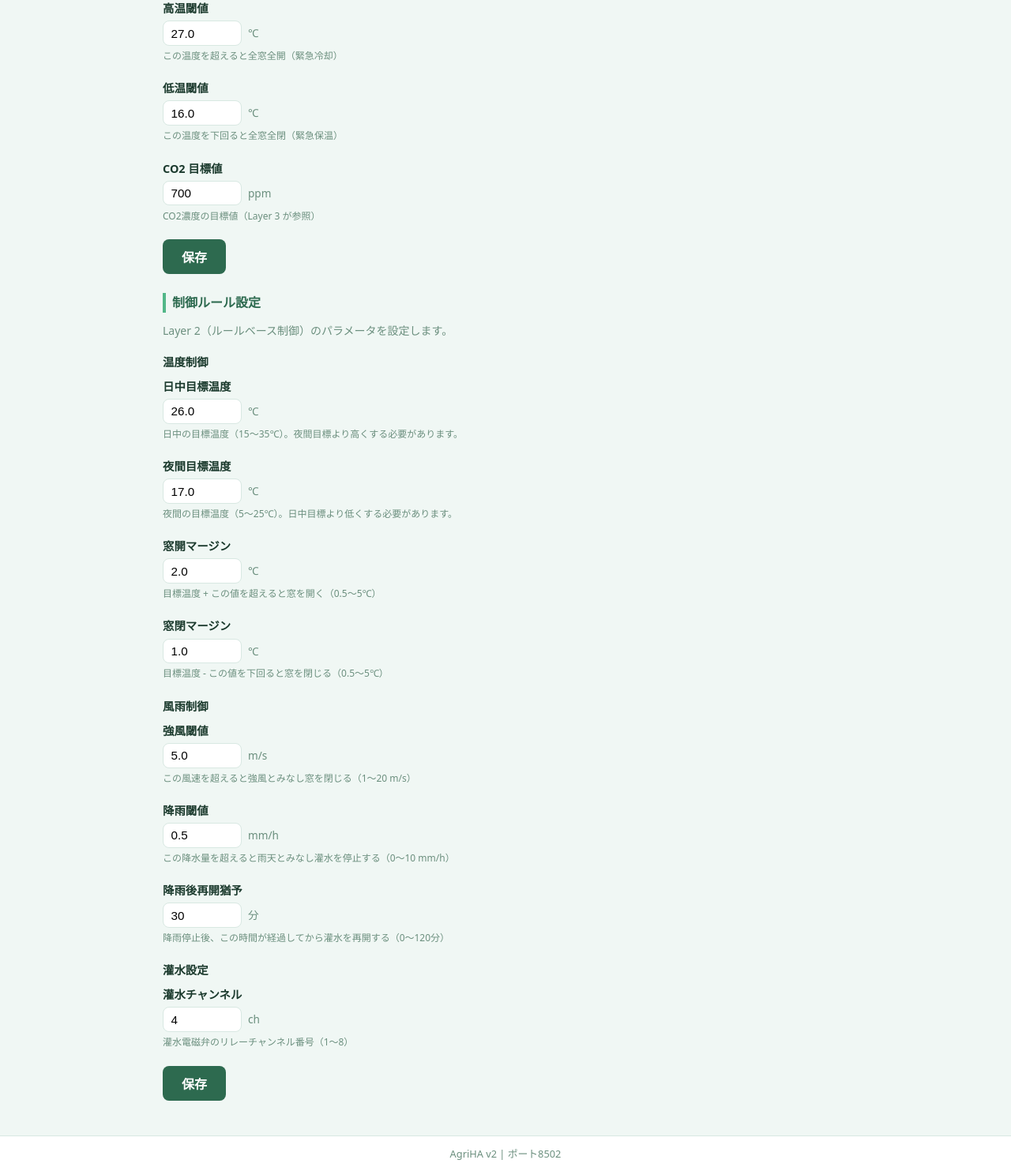
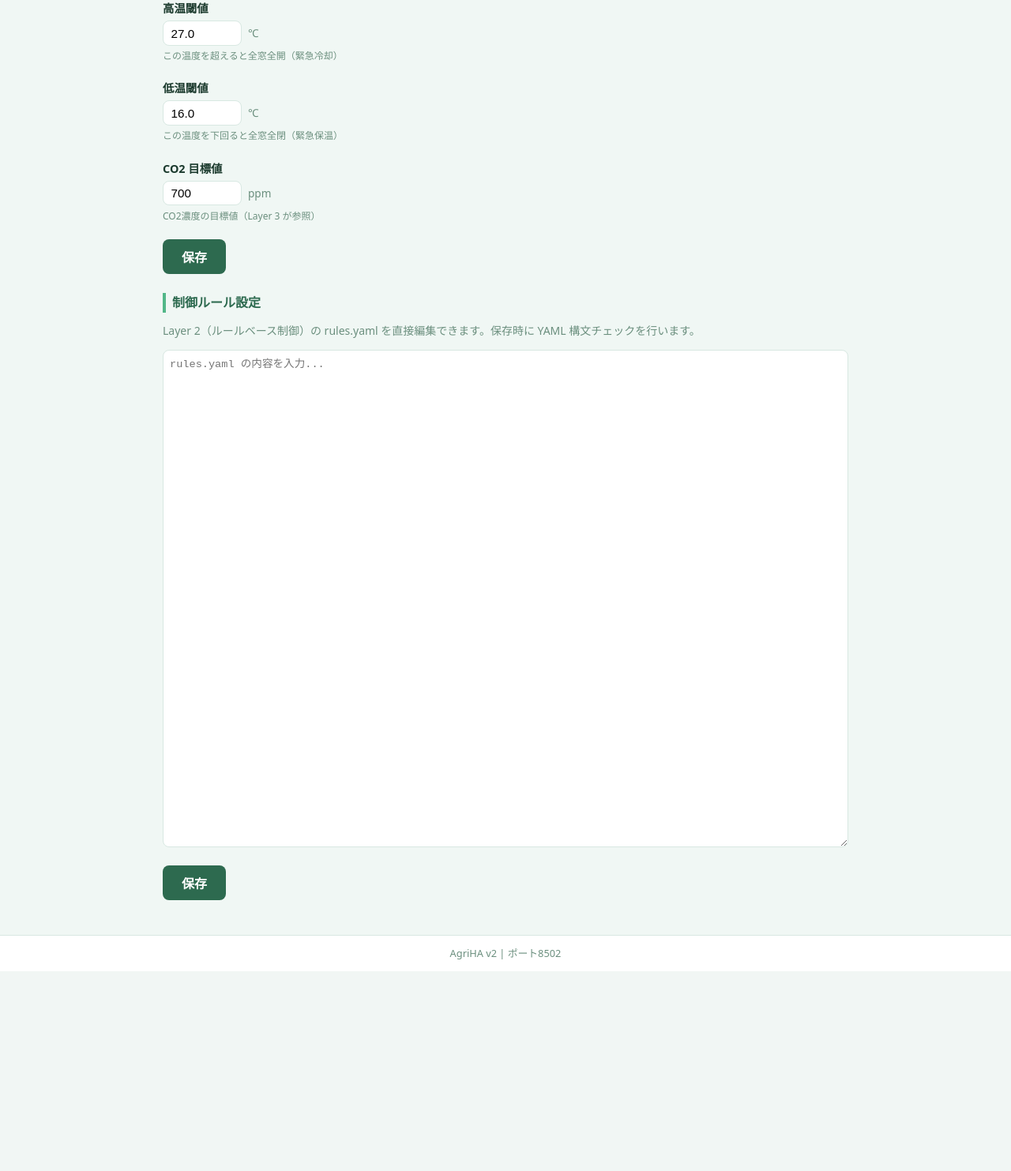
Before and after one commit to yasunorioi/uecs-llm, a FastAPI app: template src/agriha/chat/templates/settings.html in a window 1280 px wide. Shown: the part 790-2273 px from the top of the page at 79% size. After the commit the page ends 2020 px from the top, so only its background shows below. Run offline with FastAPI, Linux system fonts and the light colour scheme; the template is opened without the code that fills it, so the values that code supplies are empty.

Commit message:
refactor: Layer2ルール編集をフォーム→YAML直接編集texareaに差し替え (cmd_323)
- app.py: save_rules() をテキスト直接書き込み+バックアップ方式に変更
- app.py: load_rules() を _load_rules_text() に差し替え（テキストとして返す）
- app.py: POST /settings/rules を yaml.safe_load() 構文チェックのみに簡素化
- settings.html: フォーム9フィールド → textarea 1つに差し替え（system_prompt編集と同じUI）
- test_app.py: フォームテスト7件削除 → YAML直接編集テスト7件に差し替え

Co-Authored-By: Claude Sonnet 4.6 <noreply@anthropic.com>

```diff
--- a/src/agriha/chat/app.py
+++ b/src/agriha/chat/app.py
@@ -85,43 +85,27 @@ def save_thresholds(path: str, data: dict[str, Any]) -> None:
         yaml.dump(data, f, allow_unicode=True, default_flow_style=False)
 
 
-_RULES_DEFAULTS: dict[str, Any] = {
-    "temperature": {
-        "target_day": 26.0,
-        "target_night": 17.0,
-        "margin_open": 2.0,
-        "margin_close": 1.0,
-    },
-    "wind": {"strong_wind_threshold_ms": 5.0},
-    "rain": {"threshold_mm_h": 0.5, "resume_delay_min": 30},
-    "irrigation": {"channel": 4},
-}
+_RULES_FALLBACK_PATH = str(Path(__file__).parent.parent.parent.parent / "config" / "rules.yaml")
 
 
-def load_rules(path: str = RULES_CONFIG_PATH) -> dict[str, Any]:
-    """rules.yaml を読み込む。ファイルがなければデフォルト値を返す。"""
-    fallback_paths = [path, str(Path(__file__).parent.parent.parent.parent / "config" / "rules.yaml")]
-    for p in fallback_paths:
+def _load_rules_text(path: str = RULES_CONFIG_PATH) -> str:
+    """rules.yaml をテキストとして読み込む。ファイルがなければフォールバックパスを試みる。"""
+    for p in [path, _RULES_FALLBACK_PATH]:
         try:
-            with open(p, encoding="utf-8") as f:
-                data = yaml.safe_load(f) or {}
-            return data
+            return Path(p).read_text(encoding="utf-8")
         except FileNotFoundError:
             continue
-    return _RULES_DEFAULTS.copy()
+    return ""
 
 
-def save_rules(path: str, updates: dict[str, Any], current: dict[str, Any]) -> None:
-    """rules.yaml に書き込む。location/unipi_api 等の既存フィールドは保持する。"""
-    merged = current.copy()
-    for section, values in updates.items():
-        if section in merged and isinstance(merged[section], dict):
-            merged[section] = {**merged[section], **values}
-        else:
-            merged[section] = values
-    Path(path).parent.mkdir(parents=True, exist_ok=True)
-    with open(path, "w", encoding="utf-8") as f:
-        yaml.dump(merged, f, allow_unicode=True, default_flow_style=False)
+def save_rules(path: str, text: str) -> None:
+    """rules.yaml にテキストをそのまま書き込む（バックアップ付き）。"""
+    p = Path(path)
+    if p.exists():
+        ts = datetime.now().strftime("%Y%m%d%H%M%S")
+        p.rename(f"{path}.bak.{ts}")
+    p.parent.mkdir(parents=True, exist_ok=True)
+    p.write_text(text, encoding="utf-8")
 
 
 def load_system_prompt(path: str = SYSTEM_PROMPT_PATH) -> str:
@@ -431,7 +415,7 @@ async def settings(
     """設定画面。"""
     thresholds = load_thresholds()
     system_prompt = load_system_prompt()
-    rules = load_rules()
+    rules_text = _load_rules_text()
     flash: str | None = None
     if saved:
         flash = "設定を保存しました"
@@ -441,7 +425,7 @@ async def settings(
         "request": request,
         "system_prompt": system_prompt,
         "thresholds": thresholds,
-        "rules": rules,
+        "rules_text": rules_text,
         "flash": flash,
     }
     return templates.TemplateResponse("settings.html", ctx)
@@ -485,53 +469,16 @@ async def save_thresholds_route(
 
 @app.post("/settings/rules")
 async def save_rules_route(
-    target_day: float = Form(...),
-    target_night: float = Form(...),
-    margin_open: float = Form(...),
-    margin_close: float = Form(...),
-    strong_wind_threshold_ms: float = Form(...),
-    threshold_mm_h: float = Form(...),
-    resume_delay_min: int = Form(...),
-    irrigation_channel: int = Form(...),
+    rules_text: str = Form(...),
     _: None = Depends(verify_auth),
 ) -> RedirectResponse:
-    """rules.yaml の制御ルールパラメータを保存する。"""
+    """rules.yaml をテキストのまま保存する。構文チェック（yaml.safe_load）のみ実施。"""
     try:
-        if target_day <= target_night:
-            return RedirectResponse(url="/settings?error=1", status_code=303)
-        if not (15.0 <= target_day <= 35.0):
-            return RedirectResponse(url="/settings?error=1", status_code=303)
-        if not (5.0 <= target_night <= 25.0):
-            return RedirectResponse(url="/settings?error=1", status_code=303)
-        if not (0.5 <= margin_open <= 5.0):
-            return RedirectResponse(url="/settings?error=1", status_code=303)
-        if not (0.5 <= margin_close <= 5.0):
-            return RedirectResponse(url="/settings?error=1", status_code=303)
-        if not (1.0 <= strong_wind_threshold_ms <= 20.0):
-            return RedirectResponse(url="/settings?error=1", status_code=303)
-        if not (0.0 <= threshold_mm_h <= 10.0):
-            return RedirectResponse(url="/settings?error=1", status_code=303)
-        if not (0 <= resume_delay_min <= 120):
-            return RedirectResponse(url="/settings?error=1", status_code=303)
-        if not (1 <= irrigation_channel <= 8):
-            return RedirectResponse(url="/settings?error=1", status_code=303)
-
-        current = load_rules(RULES_CONFIG_PATH)
-        updates = {
-            "temperature": {
-                "target_day": target_day,
-                "target_night": target_night,
-                "margin_open": margin_open,
-                "margin_close": margin_close,
-            },
-            "wind": {"strong_wind_threshold_ms": strong_wind_threshold_ms},
-            "rain": {
-                "threshold_mm_h": threshold_mm_h,
-                "resume_delay_min": resume_delay_min,
-            },
-            "irrigation": {"channel": irrigation_channel},
-        }
-        save_rules(RULES_CONFIG_PATH, updates, current)
+        yaml.safe_load(rules_text)
+    except yaml.YAMLError:
+        return RedirectResponse(url="/settings?error=1", status_code=303)
+    try:
+        save_rules(RULES_CONFIG_PATH, rules_text)
         return RedirectResponse(url="/settings?saved=1", status_code=303)
     except Exception:
         return RedirectResponse(url="/settings?error=1", status_code=303)
--- a/src/agriha/chat/templates/settings.html
+++ b/src/agriha/chat/templates/settings.html
@@ -93,151 +93,17 @@
 {# ─── Layer2 制御ルール設定 ──────────────────────── #}
 <section class="section">
   <h2 class="section__title">制御ルール設定</h2>
-  <p class="section__desc">Layer 2（ルールベース制御）のパラメータを設定します。</p>
+  <p class="section__desc">Layer 2（ルールベース制御）の rules.yaml を直接編集できます。保存時に YAML 構文チェックを行います。</p>
   <form action="/settings/rules" method="post">
-
-    <h3 class="section__subtitle">温度制御</h3>
-
-    <div class="form-row">
-      <label class="form-label" for="target_day">日中目標温度</label>
-      <div class="form-input-group">
-        <input
-          type="number"
-          id="target_day"
-          name="target_day"
-          step="0.5"
-          min="15"
-          max="35"
-          value="{{ rules.temperature.target_day if rules and rules.temperature else '26.0' }}"
-          class="input input--number">
-        <span class="input-unit">℃</span>
-      </div>
-      <p class="form-hint">日中の目標温度（15〜35℃）。夜間目標より高くする必要があります。</p>
+    <div class="form-group">
+      <textarea
+        name="rules_text"
+        rows="30"
+        cols="80"
+        wrap="off"
+        class="textarea-mono"
+        placeholder="rules.yaml の内容を入力...">{{ rules_text or '' }}</textarea>
     </div>
-
-    <div class="form-row">
-      <label class="form-label" for="target_night">夜間目標温度</label>
-      <div class="form-input-group">
-        <input
-          type="number"
-          id="target_night"
-          name="target_night"
-          step="0.5"
-          min="5"
-          max="25"
-          value="{{ rules.temperature.target_night if rules and rules.temperature else '17.0' }}"
-          class="input input--number">
-        <span class="input-unit">℃</span>
-      </div>
-      <p class="form-hint">夜間の目標温度（5〜25℃）。日中目標より低くする必要があります。</p>
-    </div>
-
-    <div class="form-row">
-      <label class="form-label" for="margin_open">窓開マージン</label>
-      <div class="form-input-group">
-        <input
-          type="number"
-          id="margin_open"
-          name="margin_open"
-          step="0.5"
-          min="0.5"
-          max="5"
-          value="{{ rules.temperature.margin_open if rules and rules.temperature else '2.0' }}"
-          class="input input--number">
-        <span class="input-unit">℃</span>
-      </div>
-      <p class="form-hint">目標温度 + この値を超えると窓を開く（0.5〜5℃）</p>
-    </div>
-
-    <div class="form-row">
-      <label class="form-label" for="margin_close">窓閉マージン</label>
-      <div class="form-input-group">
-        <input
-          type="number"
-          id="margin_close"
-          name="margin_close"
-          step="0.5"
-          min="0.5"
-          max="5"
-          value="{{ rules.temperature.margin_close if rules and rules.temperature else '1.0' }}"
-          class="input input--number">
-        <span class="input-unit">℃</span>
-      </div>
-      <p class="form-hint">目標温度 - この値を下回ると窓を閉じる（0.5〜5℃）</p>
-    </div>
-
-    <h3 class="section__subtitle">風雨制御</h3>
-
-    <div class="form-row">
-      <label class="form-label" for="strong_wind_threshold_ms">強風閾値</label>
-      <div class="form-input-group">
-        <input
-          type="number"
-          id="strong_wind_threshold_ms"
-          name="strong_wind_threshold_ms"
-          step="0.5"
-          min="1"
-          max="20"
-          value="{{ rules.wind.strong_wind_threshold_ms if rules and rules.wind else '5.0' }}"
-          class="input input--number">
-        <span class="input-unit">m/s</span>
-      </div>
-      <p class="form-hint">この風速を超えると強風とみなし窓を閉じる（1〜20 m/s）</p>
-    </div>
-
-    <div class="form-row">
-      <label class="form-label" for="threshold_mm_h">降雨閾値</label>
-      <div class="form-input-group">
-        <input
-          type="number"
-          id="threshold_mm_h"
-          name="threshold_mm_h"
-          step="0.1"
-          min="0"
-          max="10"
-          value="{{ rules.rain.threshold_mm_h if rules and rules.rain else '0.5' }}"
-          class="input input--number">
-        <span class="input-unit">mm/h</span>
-      </div>
-      <p class="form-hint">この降水量を超えると雨天とみなし灌水を停止する（0〜10 mm/h）</p>
-    </div>
-
-    <div class="form-row">
-      <label class="form-label" for="resume_delay_min">降雨後再開猶予</label>
-      <div class="form-input-group">
-        <input
-          type="number"
-          id="resume_delay_min"
-          name="resume_delay_min"
-          step="5"
-          min="0"
-          max="120"
-          value="{{ rules.rain.resume_delay_min if rules and rules.rain else '30' }}"
-          class="input input--number">
-        <span class="input-unit">分</span>
-      </div>
-      <p class="form-hint">降雨停止後、この時間が経過してから灌水を再開する（0〜120分）</p>
-    </div>
-
-    <h3 class="section__subtitle">灌水設定</h3>
-
-    <div class="form-row">
-      <label class="form-label" for="irrigation_channel">灌水チャンネル</label>
-      <div class="form-input-group">
-        <input
-          type="number"
-          id="irrigation_channel"
-          name="irrigation_channel"
-          step="1"
-          min="1"
-          max="8"
-          value="{{ rules.irrigation.channel if rules and rules.irrigation else '4' }}"
-          class="input input--number">
-        <span class="input-unit">ch</span>
-      </div>
-      <p class="form-hint">灌水電磁弁のリレーチャンネル番号（1〜8）</p>
-    </div>
-
     <button type="submit" class="btn btn--primary">保存</button>
   </form>
 </section>
```
Also changed, not shown: tests/chat/test_app.py (+44 -130 lines).
